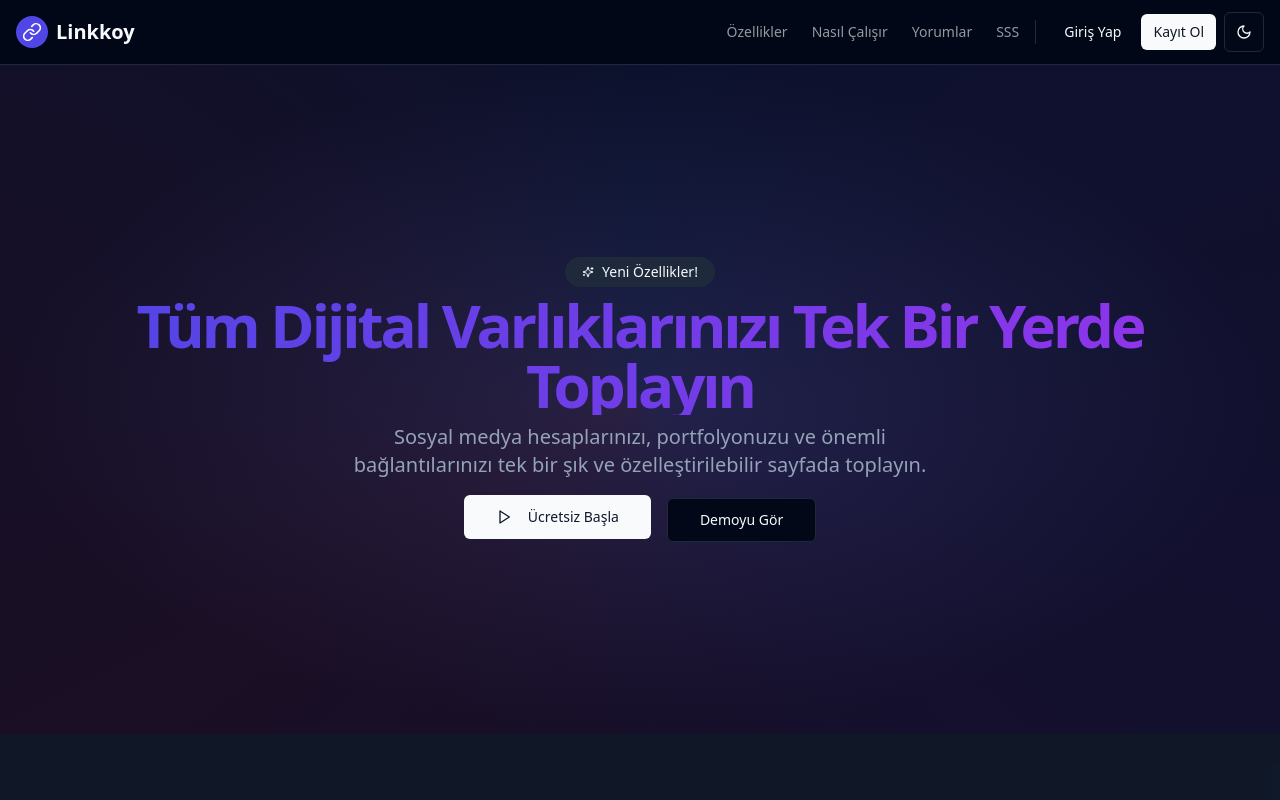
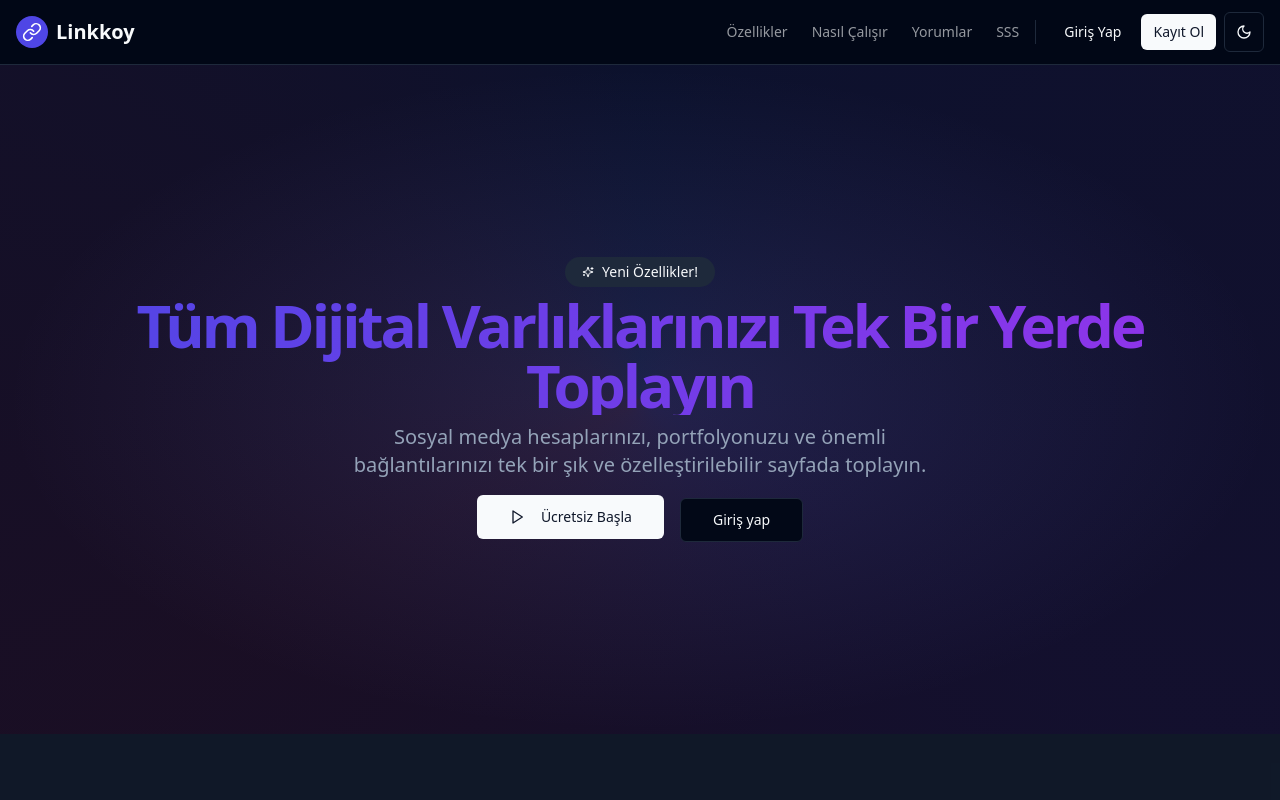
Before and after one commit to gokdeniz522-alt/linklerim, a React (Vite) app: page / in a window 1280 px wide. Shown: the top 800 px of the page. Built offline with nearby package versions, Linux system fonts and the light colour scheme.

Commit message:
Updated src/pages/LandingPage.tsx

```diff
--- a/src/pages/LandingPage.tsx
+++ b/src/pages/LandingPage.tsx
@@ -173,7 +173,7 @@ const LandingPage = () => {
                 </Link>
               </Button>
               <Button asChild variant="outline" size="lg">
-                <Link to="/dashboard">Demoyu Gör</Link>
+                <Link to="/dashboard">Giriş yap</Link>
               </Button>
             </div>
           </div>
```
